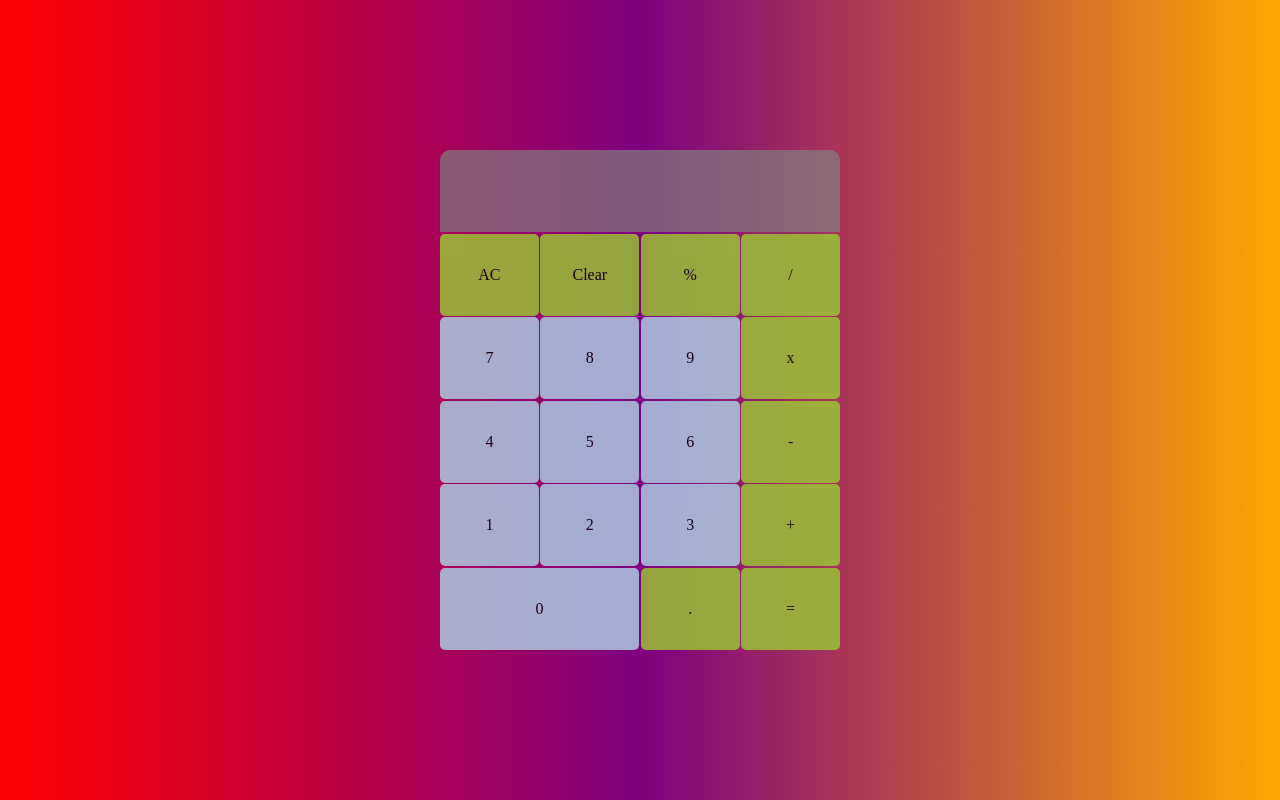
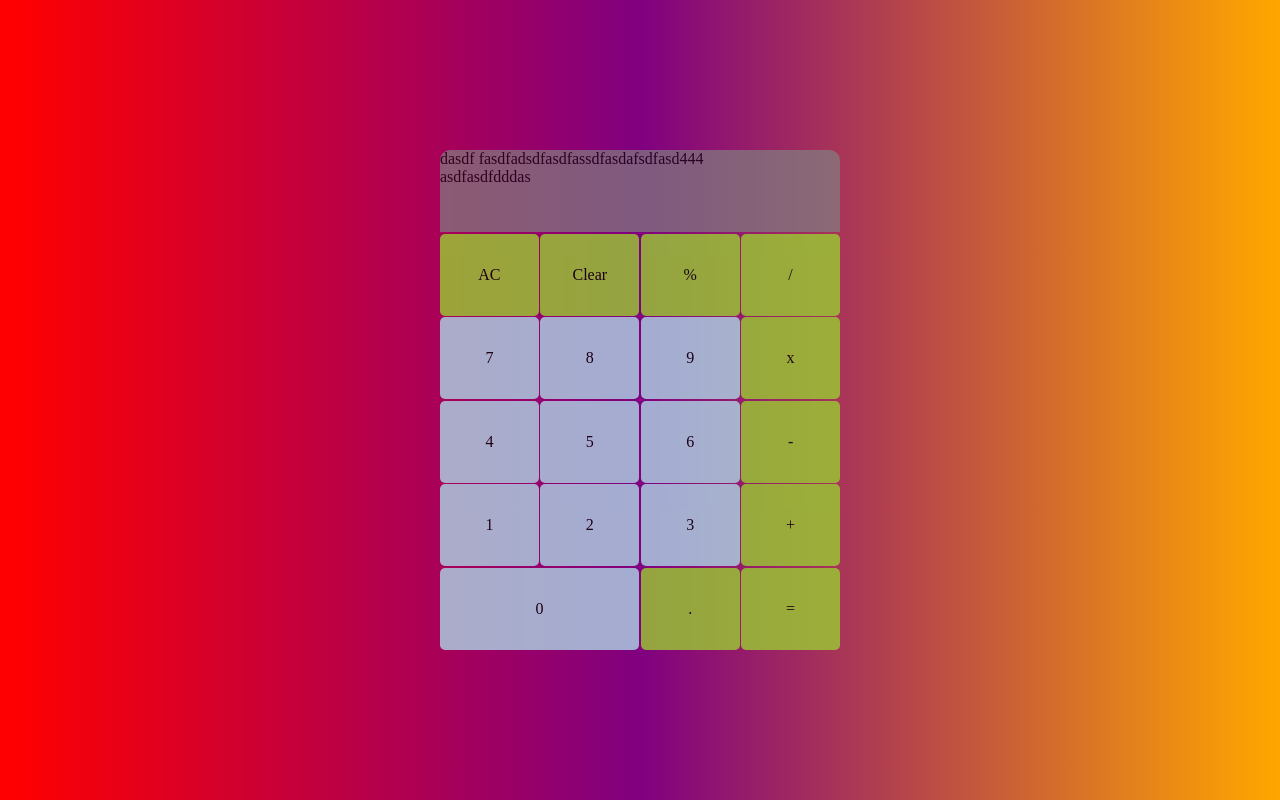
Before and after one commit to Gilsabo/calculator, a plain HTML site: page index.html in a window 1280 px wide. Drawn offline with Linux system fonts and the light colour scheme.

Commit message:
Add dummy content to style display div

```diff
--- a/index.html
+++ b/index.html
@@ -11,8 +11,8 @@
 <body>
     <div class="container">
         <div class="display-screen">
-            <div class="display-previous data-previous operand"></div>
-            <div class="display current data-current-operand"></div>
+            <div class="display-previous data-previous">dasdf  fasdfadsdfasdfassdfasdafsdfasd444</div>
+            <div class="display-current data-current-number">asdfasdfdddas</div>
         </div>
         <div class="box data-all-clear">AC</div>
         <div class="box data-clear">Clear</div>
```
